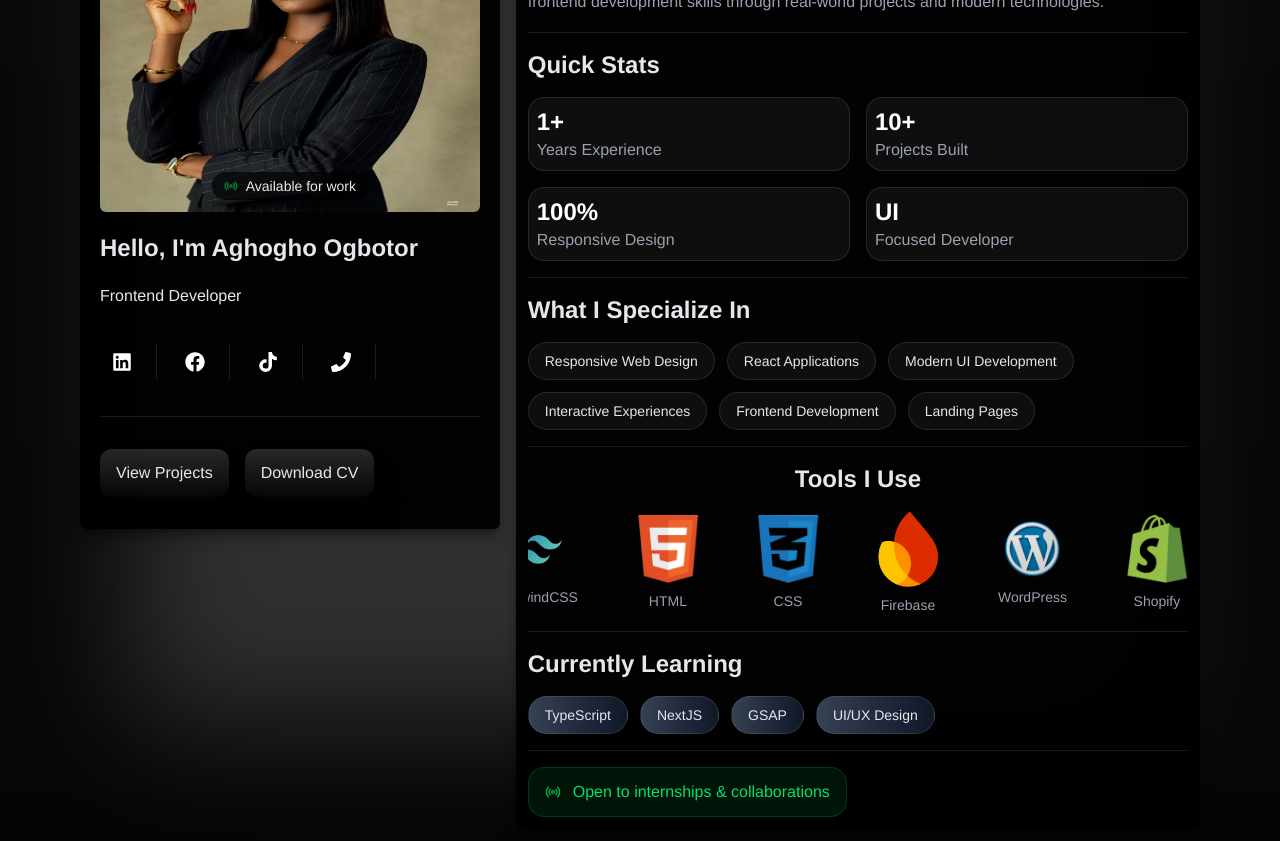
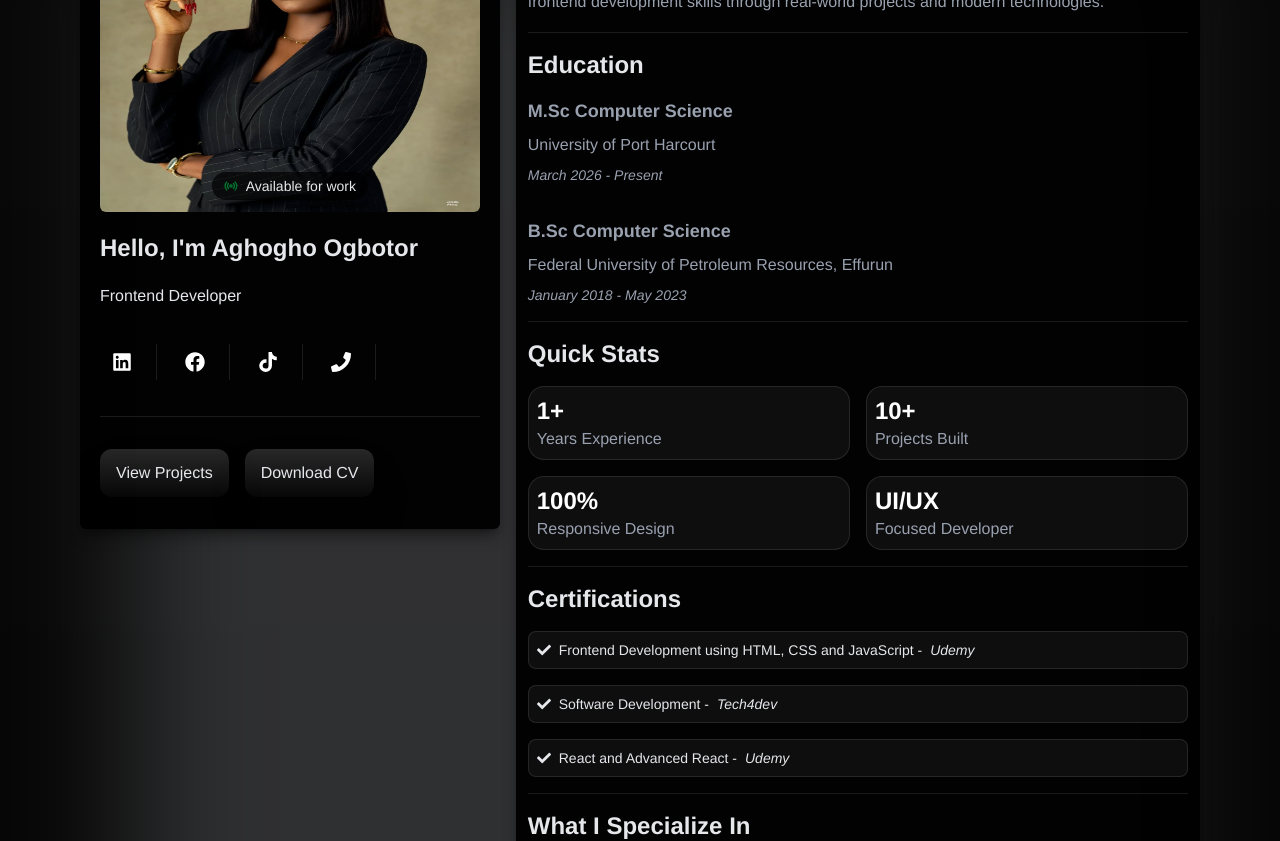
Before and after one commit to AghoghoOgbotor18/portfolio-website, a React (Vite) app: page / in a window 1280 px wide. Shown: the part 940-1781 px from the top of the page. Built offline with nearby package versions, Linux system fonts and the light colour scheme; a web font is replaced by a local one.

Commit message:
feat: add some features to the about section

```diff
--- a/src/components/AboutMe.jsx
+++ b/src/components/AboutMe.jsx
@@ -2,7 +2,7 @@ import React from 'react'
 import userPhoto from "../assets/sylvia-photo.jpg"
 import { FiRadio } from "react-icons/fi"
 import { Link } from 'react-router-dom'
-import { FaLinkedin, FaFacebook, FaTiktok, FaPhone } from "react-icons/fa"
+import { FaLinkedin, FaFacebook, FaTiktok, FaPhone, FaMarkdown, FaCheck } from "react-icons/fa"
 
 import tailwindcss from "../assets/tailwindcss.png"
 import reactjs from "../assets/reactjs.png"
@@ -93,6 +93,27 @@ const AboutMe = () => {
               </p>
             </div>
             <hr className='border-white/10' />
+
+            <div>
+              <h3 className='text-2xl font-semibold mb-4'>
+                Education
+              </h3>
+              <div className='flex flex-col gap-8 text-gray-400'>
+                <div className='flex flex-col gap-2'>
+                  <h4 className='font-semibold text-lg'>M.Sc Computer Science</h4>
+                  <p className='text-md'>University of Port Harcourt</p>
+                  <p className='text-sm font-light italic'>March 2026 - Present</p>
+                </div>
+                <div className='flex flex-col gap-2'>
+                  <h4 className='font-semibold text-lg'>B.Sc Computer Science</h4>
+                  <p className='text-md'>Federal University of Petroleum Resources, Effurun</p>
+                  <p className='text-sm font-light italic'>January 2018 - May 2023</p>
+                </div>
+              </div>
+            </div>
+            <hr className='border-white/10' />
+
+            {/* Quick Stats */}
             <div>
               <h3 className='text-2xl font-semibold mb-4'>
                 Quick Stats
@@ -114,9 +135,28 @@ const AboutMe = () => {
                 </div>
 
                 <div className='bg-white/5 border border-white/10 p-2 rounded-2xl'>
-                  <h4 className='text-2xl font-bold text-white'>UI</h4>
+                  <h4 className='text-2xl font-bold text-white'>UI/UX</h4>
                   <p className='text-gray-400'>Focused Developer</p>
                 </div>
+              </div>
+            </div>
+            <hr className='border-white/10' />
+
+            {/* Certifications */}
+            <div>
+              <h3 className='text-2xl font-semibold mb-4'>
+                Certifications
+              </h3>
+              <div className='flex flex-col gap-4'>
+                <p className='flex items-center gap-2 bg-white/5 border border-white/10 p-2 rounded-lg text-sm'>
+                  <FaCheck />Frontend Development using HTML, CSS and JavaScript  - <i>Udemy</i>
+                </p>
+                <p className='flex items-center gap-2 bg-white/5 border border-white/10 p-2 rounded-lg text-sm'>
+                  <FaCheck />Software Development  - <i>Tech4dev</i>
+                </p>
+                <p className='flex items-center gap-2 bg-white/5 border border-white/10 p-2 rounded-lg text-sm'>
+                  <FaCheck />React and Advanced React  - <i>Udemy</i>
+                </p>
               </div>
             </div>
             <hr className='border-white/10' />
```
